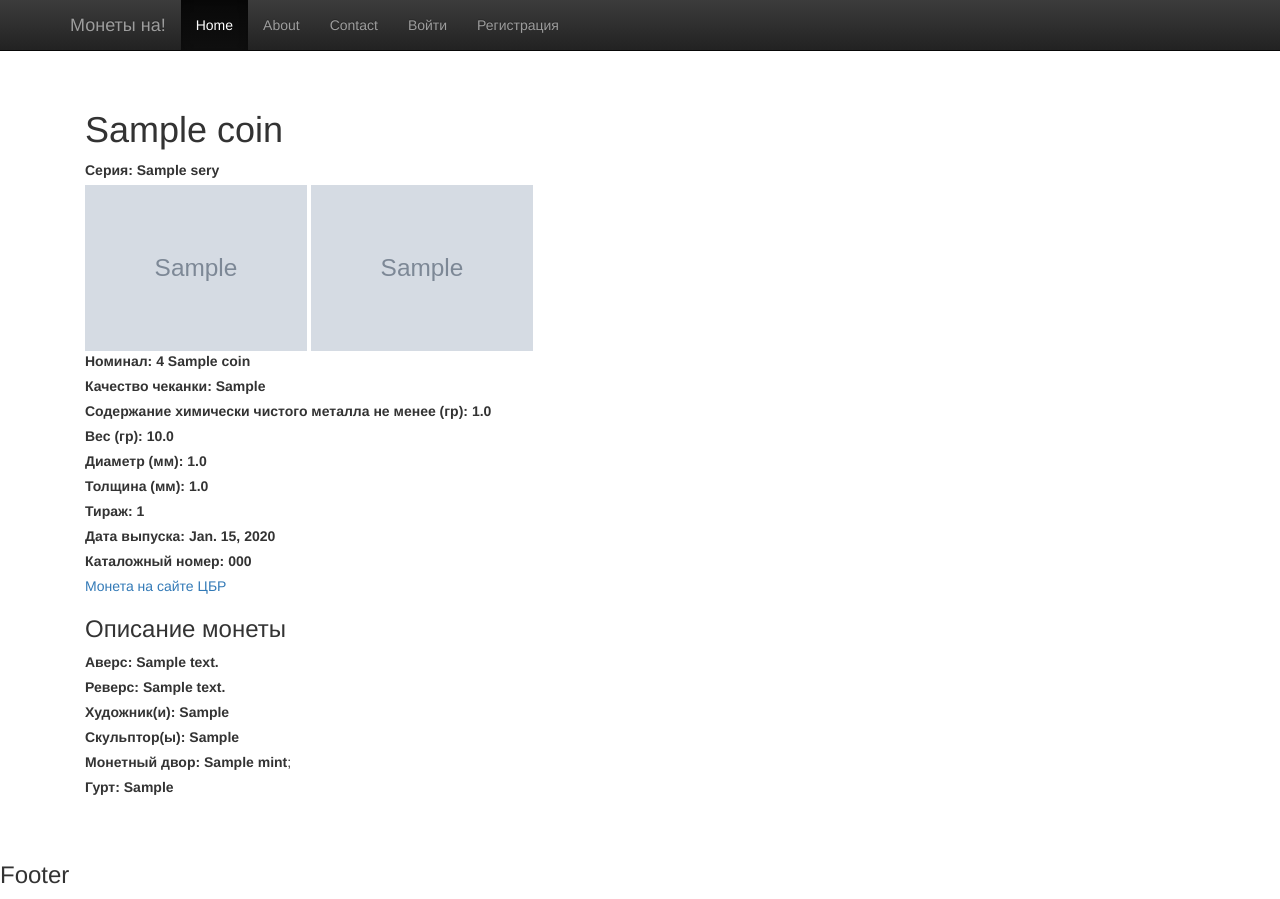
After one commit to eshikvtumane/coinRepo, a Django app: page /coins/catalog/city/1/1/ in a window 1280 px wide. The commit adds this page. Run offline with Django 3.2, Linux system fonts and the light colour scheme; tables that the repository leaves empty hold one stand-in row (values such as "Sample post"); grey boxes marked "Sample" are stand-in pictures; parts of the project's set-up code (start-up, migrations or seed data) failed here and were passed over; some libraries are stand-ins or nearby versions.

```diff
--- /dev/null
+++ b/coins/templates/catalog/coin_descr.html
@@ -0,0 +1,89 @@
+{% extends 'base.html' %}
+{% load staticfiles %}
+
+{% block content %}
+
+    <h1>{{ coin.0.coin_name }}</h1>
+    <div>
+            <label>Серия:</label>
+            <label>{{ coin.0.series__series_name }}</label>
+        </div>
+    <img src="{{ coin.0.photo_obverse }}" width="20%" height="20%">
+    <img src="{{ coin.0.photo_reverse }}" width="20%" height="20%">
+
+    <div id="info_box">
+
+        <div>
+            <label>Номинал:</label>
+            <label>{{ coin.0.rate }} {{ coin.0.denominal }}</label>
+        </div>
+        <div>
+            <label>Качество чеканки:</label>
+            <label>{{ coin.0.quality__quality_coinage }}</label>
+        </div>
+        <div>
+            <label>Содержание химически чистого металла не менее (гр):</label>
+            <label>{{ coin.0.chemistry }}</label>
+        </div>
+        <div>
+            <label>Вес (гр):</label>
+            <label>{{ coin.0.coin_weight }}</label>
+        </div>
+        <div>
+            <label>Диаметр (мм):</label>
+            <label>{{ coin.0.coin_diameter }}</label>
+        </div>
+        <div>
+            <label>Толщина (мм):</label>
+            <label>{{ coin.0.coin_thickness }}</label>
+        </div>
+        <div>
+            <label>Тираж:</label>
+            <label>{{ coin.0.coin_circulation }}</label>
+        </div>
+        <div>
+            <label>Дата выпуска:</label>
+            <label>{{ coin.0.manufacture_date }}</label>
+        </div>
+        <div>
+            <label>Каталожный номер:</label>
+            <label>{{ coin.0.item_number }}</label>
+        </div>
+        <div>
+            <a href="{{ coin.0.link_cbr }}">Монета на сайте ЦБР</a>
+        </div>
+
+    </div>
+
+    <div id="description">
+        <h3>Описание монеты</h3>
+        <div>
+            <label>Аверс:</label>
+            <label>{{ coin.0.description_observe }}</label>
+        </div>
+        <div>
+            <label>Реверс:</label>
+            <label>{{ coin.0.description_reverse }}</label>
+        </div>
+        <div>
+            <label>Художник(и):</label>
+            <label>{{ coin.0.painter }}</label>
+        </div>
+        <div>
+            <label>Скульптор(ы):</label>
+            <label>{{ coin.0.sculptor }}</label>
+        </div>
+        <div>
+            <label>Монетный двор:</label>
+            {% for mint in mints %}
+                <label>{{ mint.mint__mint_name }}</label>;
+            {% endfor %}
+        </div>
+        <div>
+            <label>Гурт:</label>
+            <label>{{ coin.0.coin_herd }}</label>
+        </div>
+    </div>
+
+
+{% endblock %}
--- a/coins/urls.py
+++ b/coins/urls.py
@@ -1,14 +1,15 @@
 from django.conf.urls import patterns, include, url
-from views import CatalogView, SearchView, CoinsView
+from views import CatalogView, SearchView, CoinsView, CoinSelectView
 
 from coins import views
 urlpatterns = patterns('',
     # Examples:
     url(r'^$',views.index , name='home'),
     url(r'search/',views.SearchView.as_view() , name='search-coin'),
-    url(r'country_ajax/',views.ajax,name='country-ajax'),
+    #url(r'country_ajax/',views.ajax,name='country-ajax'),
     url(r'^catalog/$', CatalogView.as_view()),
     url(r'^catalog/city/(?P<country_id>[0-9]+)/$', CoinsView.as_view()),
+    url(r'^catalog/city/(?P<country_id>[0-9]+)/(?P<coin_id>[0-9]+)/$', CoinSelectView.as_view()),
 
     # url(r'^blog/', include('blog.urls')),
 
--- a/coins/views.py
+++ b/coins/views.py
@@ -9,12 +9,15 @@ import json
 
 from django.http import HttpResponse
 from django.views.generic import View, TemplateView
-from models import Countries, Series, Qualities, Metals, Coins, Mints
+from models import Countries, Series, Qualities, Metals, Coins, Mints, CoinToMint
 
 from django.db.models import Q # http://proft.me/2011/01/22/polnotekstovyj-poisk-v-django/
 import operator
 #from django_ajax.mixin import AJAXMixin # https://github.com/yceruto/django-ajax
 #import django_ajax.shortcuts
+
+#http://django-haystack.readthedocs.org/en/latest/tutorial.html
+from haystack.query import SearchQuerySet
 import json
 
 #
@@ -22,20 +25,15 @@ import json
 def index(request):
     return render_to_response(request,'coins/home.html')
 
-'''class SearchView(View):
-    def get(self,request,*args,**kwargs):
-        countries = Countries.objects.all()
 
-        return render_to_response('coins/coin_search.html',{'countries':countries})'''
-
-def ajax(request):
+'''def ajax(request):
      country = request.GET["country"]
      mints = list(Mints.objects.filter(country_id=country))
      print mints
      c = RequestContext(request,{'result':serializers.serialize("json",mints)})
      t = Template("{{result|safe}}")
      response = HttpResponse(t.render(c),content_type='application/json')
-     return response
+     return response'''
 
 
 class CatalogView(View):
@@ -53,7 +51,8 @@ class CoinsView(View):
         series = Series.objects.filter(country_id=country_id)
         qualities = Qualities.objects.all()
         metals = Metals.objects.all()
-        args = {'series':series, 'qualities':qualities, 'metals':metals}
+        coins = Coins.objects.order_by('?')[0:15] # select random coins objects
+        args = {'series':series, 'qualities':qualities, 'metals':metals, 'coins':coins}
         return render_to_response(template_name, args)
 
 
@@ -61,9 +60,13 @@ class SearchView(View):
     template_name = 'catalog/catalog.html'
     model = Series
 
-    '''def get(self, request):
-        return {'text':'Message from server'}'''
+# full text search name coins
+    def get(self, request):
+        coins = SearchQuerySet().autocomplete(content_auto=request.GET['search_name'])
+        json = serializers.serialize('json', [coin.object for coin in coins], fields=('coin_name'))
+        return HttpResponse(json, content_type='application/json')
 
+# search coins
     def post(self, request):
         if self.request.is_ajax():
             series = request.POST['series']
@@ -117,3 +120,11 @@ class SearchView(View):
         total_pages = 0
 
         return total_pages, obj
+
+class CoinSelectView(View):
+    def get(self, request, country_id, coin_id):
+        template = 'catalog/coin_descr.html'
+        coin_id = int(coin_id)
+        description = Coins.objects.filter(id=coin_id).values('coin_name', 'series__series_name', 'rate', 'denominal', 'coin_weight', 'coin_thickness', 'coin_diameter', 'photo_obverse', 'photo_reverse', 'manufacture_date', 'item_number', 'link_cbr', 'coin_circulation', 'chemistry', 'description_observe', 'description_reverse', 'painter', 'sculptor', 'coin_herd', 'quality__quality_coinage')
+        mints = CoinToMint.objects.filter(coin_id=coin_id).values('mint__mint_name')
+        return render_to_response(template, {'coin': description, 'mints': mints})
--- a/coins_site/urls.py
+++ b/coins_site/urls.py
@@ -12,4 +12,5 @@ urlpatterns = patterns('',
 
     url(r'^user/', include('users.urls')),
     url(r'^admin/', include(admin.site.urls)),
+    url(r'^search/', include('haystack.urls')),
 )
--- /dev/null
+++ b/templates/search/Coins/Coins_text.txt
@@ -0,0 +1 @@
+{{ object.coin_name }}
```
Also changed, not shown: coins/search_indexes.py (added, +14 -0 lines), coins/templates/catalog/coins.html (+33 -5 lines), coins_site/settings.py (+11 -0 lines), static/custom/search_coins.js (+42 -1 lines), 5 other files.
